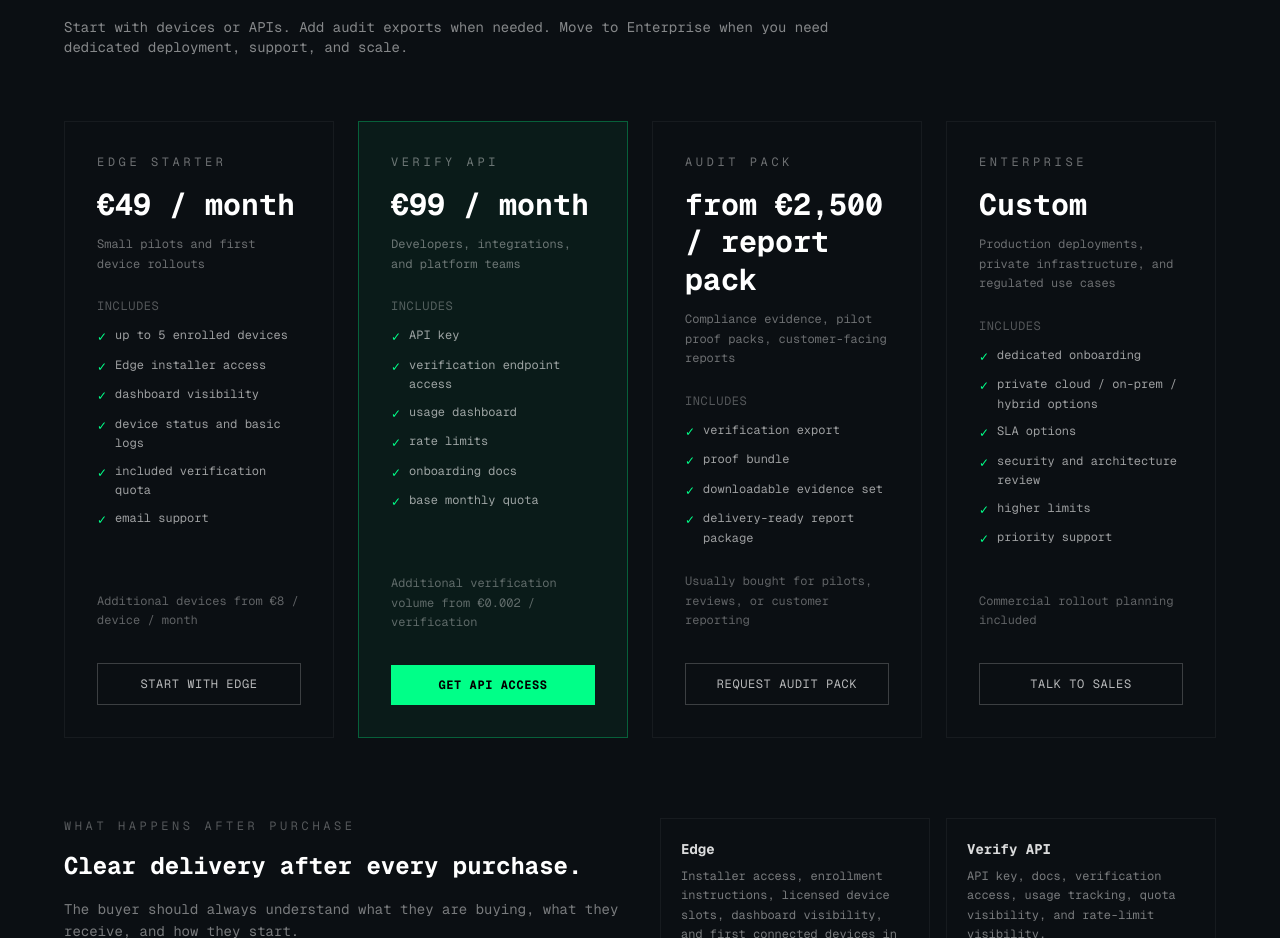
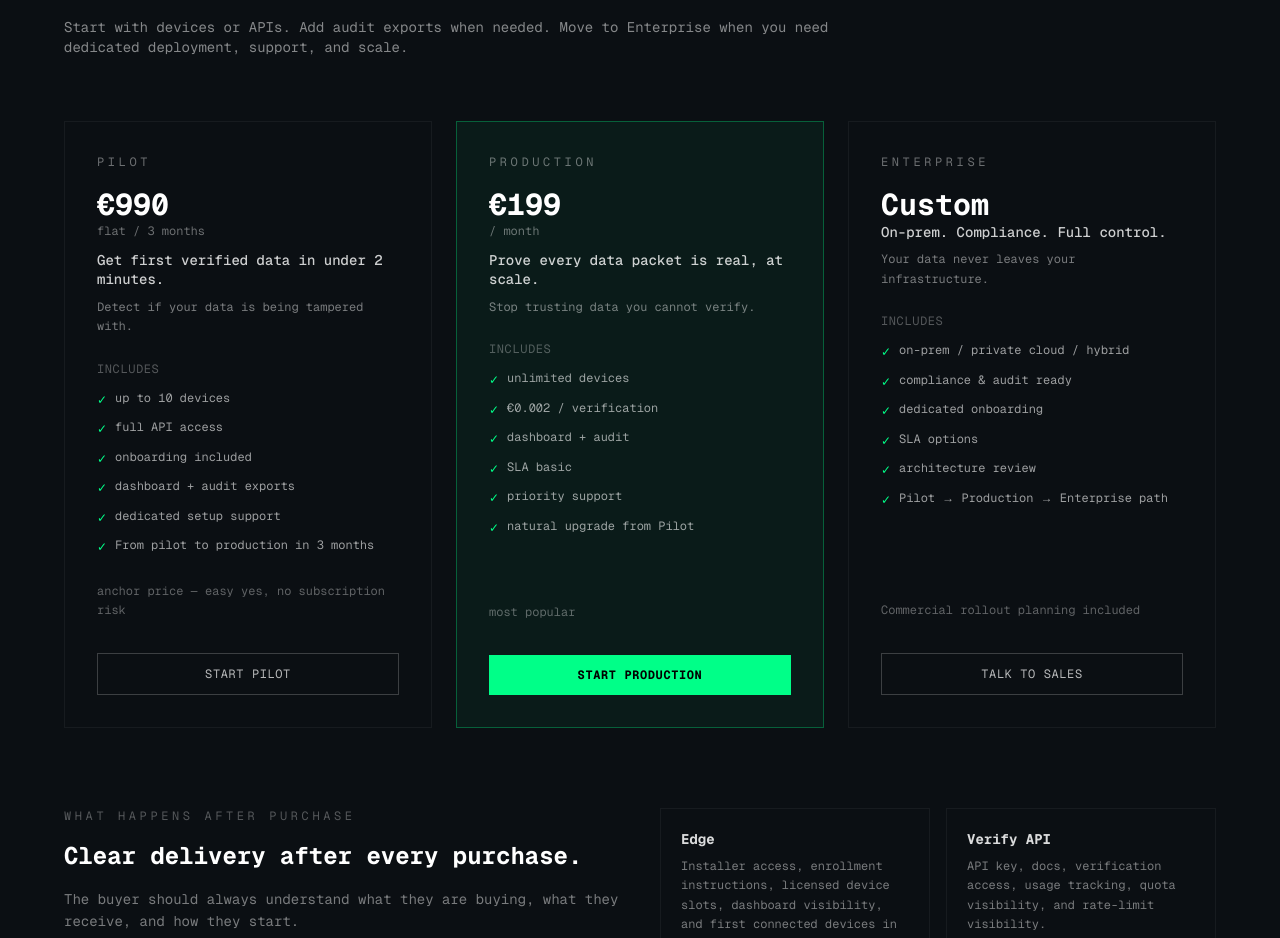
Before and after one commit to foritech-secure-system/foritech-site, a Next.js app: page / in a window 1280 px wide. Shown: the part 4424-5362 px from the top of the page. Built offline with nearby package versions, Linux system fonts and the light colour scheme.

Commit message:
feat: pricing → Variant C (Pilot/Production/Enterprise) + hook + pain

```diff
--- a/app/page.tsx
+++ b/app/page.tsx
@@ -408,68 +408,62 @@ export default function Home() {
                   support, and scale.
                 </p>
 
-                <div className="grid md:grid-cols-2 xl:grid-cols-4 gap-6">
+                <div className="grid md:grid-cols-3 gap-6">
                   {[
                     {
-                      name: "EDGE STARTER",
-                      price: "€49 / month",
-                      bestFor: "Small pilots and first device rollouts",
+                      name: "PILOT",
+                      price: "€990",
+                      period: "flat / 3 months",
+                      hook: "Get first verified data in under 2 minutes.",
+                      pain: "Detect if your data is being tampered with.",
+                      bestFor: "First deployment. Low risk. Full access.",
                       includes: [
-                        "up to 5 enrolled devices",
-                        "Edge installer access",
-                        "dashboard visibility",
-                        "device status and basic logs",
-                        "included verification quota",
-                        "email support",
+                        "up to 10 devices",
+                        "full API access",
+                        "onboarding included",
+                        "dashboard + audit exports",
+                        "dedicated setup support",
+                        "From pilot to production in 3 months",
                       ],
-                      extra: "Additional devices from €8 / device / month",
-                      cta: "START WITH EDGE",
-                      href: "mailto:security@foritech.bg?subject=Foritech%20Edge%20Starter",
+                      extra: "anchor price — easy yes, no subscription risk",
+                      cta: "START PILOT",
+                      href: "mailto:security@foritech.bg?subject=Foritech%20Pilot%20-%20Start",
                       featured: false,
                     },
                     {
-                      name: "VERIFY API",
-                      price: "€99 / month",
-                      bestFor: "Developers, integrations, and platform teams",
+                      name: "PRODUCTION",
+                      price: "€199",
+                      period: "/ month",
+                      hook: "Prove every data packet is real, at scale.",
+                      pain: "Stop trusting data you cannot verify.",
+                      bestFor: "After pilot. Unlimited devices. Pay per verify.",
                       includes: [
-                        "API key",
-                        "verification endpoint access",
-                        "usage dashboard",
-                        "rate limits",
-                        "onboarding docs",
-                        "base monthly quota",
+                        "unlimited devices",
+                        "€0.002 / verification",
+                        "dashboard + audit",
+                        "SLA basic",
+                        "priority support",
+                        "natural upgrade from Pilot",
                       ],
-                      extra: "Additional verification volume from €0.002 / verification",
-                      cta: "GET API ACCESS",
-                      href: "mailto:security@foritech.bg?subject=Foritech%20Verify%20API",
+                      extra: "most popular",
+                      cta: "START PRODUCTION",
+                      href: "mailto:security@foritech.bg?subject=Foritech%20Production",
                       featured: true,
-                    },
-                    {
-                      name: "AUDIT PACK",
-                      price: "from €2,500 / report pack",
-                      bestFor: "Compliance evidence, pilot proof packs, customer-facing reports",
-                      includes: [
-                        "verification export",
-                        "proof bundle",
-                        "downloadable evidence set",
-                        "delivery-ready report package",
-                      ],
-                      extra: "Usually bought for pilots, reviews, or customer reporting",
-                      cta: "REQUEST AUDIT PACK",
-                      href: "mailto:security@foritech.bg?subject=Foritech%20Audit%20Pack",
-                      featured: false,
                     },
                     {
                       name: "ENTERPRISE",
                       price: "Custom",
-                      bestFor: "Production deployments, private infrastructure, and regulated use cases",
+                      period: "",
+                      hook: "On-prem. Compliance. Full control.",
+                      pain: "Your data never leaves your infrastructure.",
+                      bestFor: "Large deployments, regulated environments.",
                       includes: [
+                        "on-prem / private cloud / hybrid",
+                        "compliance & audit ready",
                         "dedicated onboarding",
-                        "private cloud / on-prem / hybrid options",
                         "SLA options",
-                        "security and architecture review",
-                        "higher limits",
-                        "priority support",
+                        "architecture review",
+                        "Pilot → Production → Enterprise path",
                       ],
                       extra: "Commercial rollout planning included",
                       cta: "TALK TO SALES",
@@ -482,8 +476,11 @@ export default function Home() {
                       className={`border p-8 flex flex-col ${plan.featured ? "border-[#00FF88]/30 bg-[#00FF88]/5" : "border-white/5"}`}
                     >
                       <div className="text-xs tracking-[0.3em] text-white/40 mb-4">{plan.name}</div>
-                      <div className="text-3xl font-bold mb-3 leading-tight">{plan.price}</div>
-                      <p className="text-xs text-white/40 mb-6 leading-relaxed">{plan.bestFor}</p>
+                      <div className="text-3xl font-bold leading-tight">{plan.price}</div>
+                      {(plan as any).period && <div className="text-xs text-white/40 mb-3">{(plan as any).period}</div>}
+                      {(plan as any).hook && <p className="text-sm text-white/80 font-medium mb-2 leading-snug">{(plan as any).hook}</p>}
+                      {(plan as any).pain && <p className="text-xs text-white/45 mb-6 leading-relaxed">{(plan as any).pain}</p>}
+                      {!(plan as any).hook && <p className="text-xs text-white/40 mb-6 leading-relaxed">{plan.bestFor}</p>}
                       <div className="text-xs text-white/30 tracking-wider mb-3">INCLUDES</div>
                       <ul className="space-y-2 mb-6 flex-1">
                         {plan.includes.map((f) => (
```
